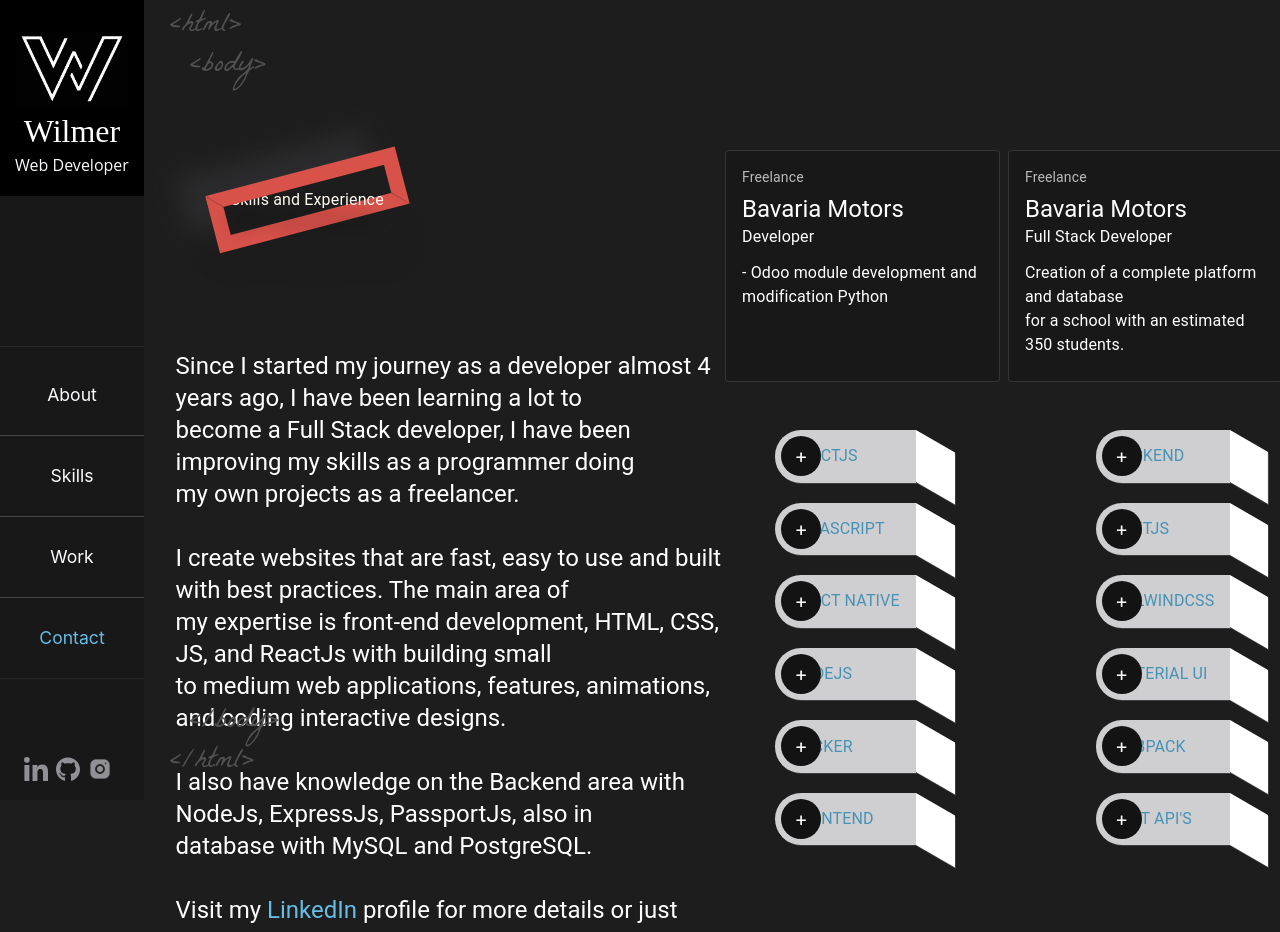
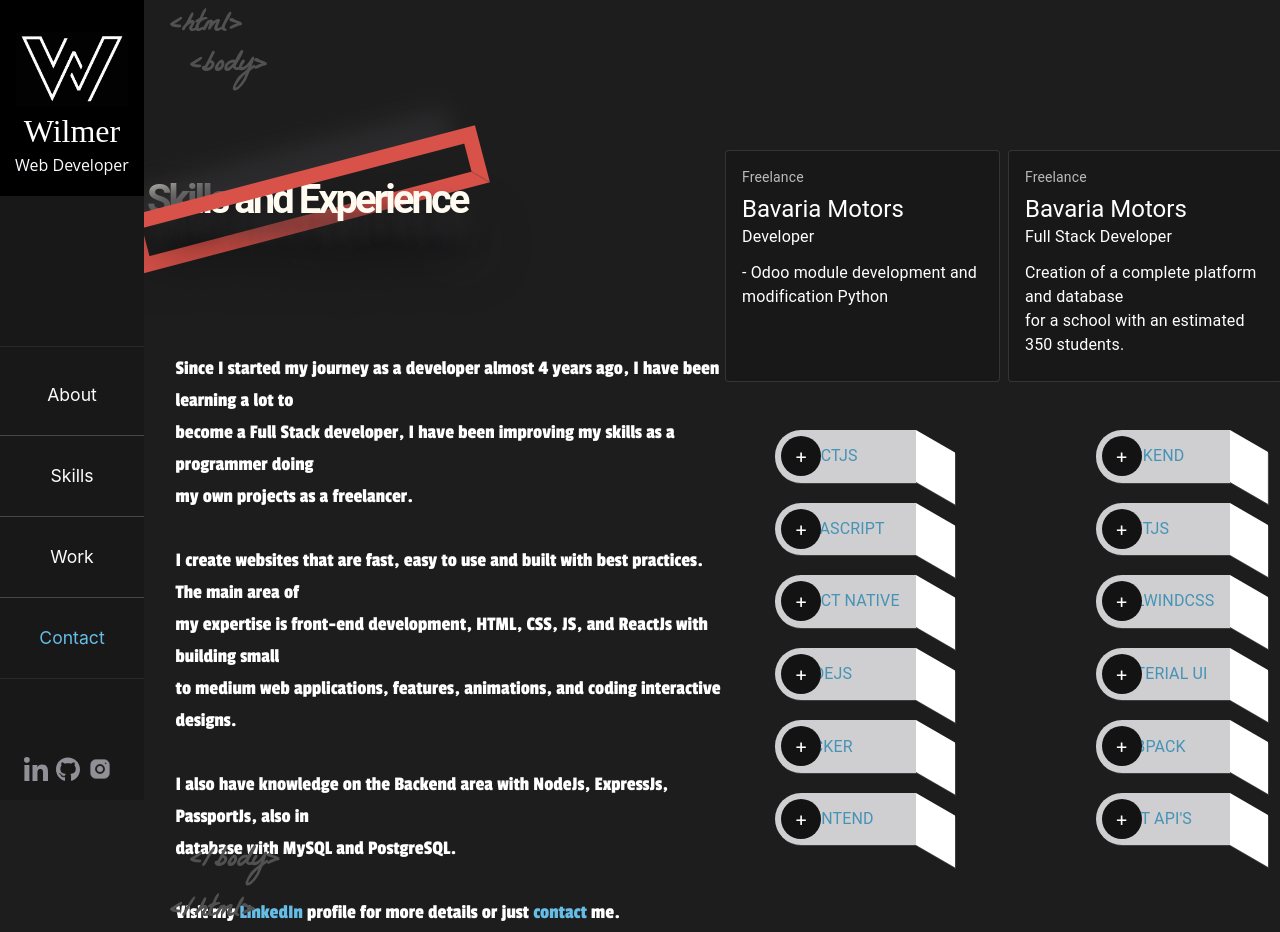
Before and after one commit to Wharem85/portafolio, a Next.js app: page /skills in a window 1280 px wide. Shown: the top 932 px of the page. Built offline with nearby package versions, Linux system fonts and the light colour scheme.

Commit message:
fixed de estilos en la pagina de skills

```diff
--- a/src/assets/styles/About.module.scss
+++ b/src/assets/styles/About.module.scss
@@ -14,6 +14,7 @@
 	position: absolute;
 	margin-left: 170px;
 	margin-top: -290px;
+	font-weight: 600;
 }
 
 .Aboutme::after {
@@ -24,6 +25,7 @@
 	position: absolute;
 	margin-top: -50px;
 	margin-left: 170px;
+	font-weight: 600;
 }
 
 .aboutme::before {
@@ -34,6 +36,7 @@
 	position: absolute;
 	margin-left: 190px;
 	margin-top: -260px;
+	font-weight: 600;
 }
 
 .aboutme::after {
@@ -44,6 +47,7 @@
 	position: absolute;
 	margin-top: -90px;
 	margin-left: 190px;
+	font-weight: 600;
 }
 
 .content {
@@ -62,6 +66,7 @@
 	font-size: 1.8rem;
 	position: absolute;
 	margin-top: -3rem;
+	font-weight: 600;
 }
 
 .about-text::after {
@@ -71,11 +76,15 @@
 	font-size: 1.8rem;
 	position: absolute;
 	margin-left: 0;
+	font-weight: 600;
 }
 
 .text {
+	color: $--white;
+}
+
+.span {
   font-family: $--font-family;
-	color: $--white;
 }
 
 .About {
@@ -90,6 +99,7 @@
 	position: absolute;
 	margin-left: 50px;
 	margin-top: -190px;
+	font-weight: 600;
 }
 
 .About::after {
@@ -100,6 +110,7 @@
 	position: absolute;
 	margin-top: -4.5rem;
 	margin-left: 50px;
+	font-weight: 600;
 }
 
 .header{
--- a/src/assets/styles/Skill.module.scss
+++ b/src/assets/styles/Skill.module.scss
@@ -8,6 +8,7 @@
 	position: absolute;
 	left: 170px;
 	top: 0;
+	font-weight: 600;
 }
 
 .Skill::after {
@@ -16,8 +17,9 @@
 	color: $--text-etiqueta;
 	font-size: 1.8rem;
 	position: absolute;
-	top: 92%;
+	top: 885px;
 	left: 170px;
+	font-weight: 600;
 }
 
 .skill::before {
@@ -28,6 +30,7 @@
 	position: absolute;
 	left: 190px;
 	top: 40px;
+	font-weight: 600;
 }
 
 .skill::after {
@@ -36,8 +39,9 @@
 	color: $--text-etiqueta;
 	font-size: 1.8rem;
 	position: absolute;
-	top: 87%;
+	top: 835px;
 	left: 190px;
+	font-weight: 600;
 }
 
 .skillContent {
@@ -48,15 +52,19 @@
 .title {
   color: #fffbf1;
   text-shadow: 0 20px 25px #2e2e31, 0 40px 60px #2e2e31;
-  font-size: 40px;
-  font-weight: bold;
   text-decoration: none;
-  letter-spacing: -3px;
   margin: 0;
   position: absolute;
   top: 25%;
   left: 24%;
   transform: translateX(-50%) translateY(-50%);
+	font-size: 40px;
+}
+
+.spanTitle {
+  font-size: 40px;
+  font-weight: bold;
+  letter-spacing: -3px;
 }
 
 .title::before,
@@ -117,10 +125,13 @@
 }
 
 .textSkill {
+	color: $--white;
+	transform: translateX(1%) translateY(0%);
+}
+
+.span {
 	font-family: $--font-family;
-	color: $--white;
 	font-size: 20px;
-	transform: translateX(1%) translateY(0%);
 }
 
 .link {
--- a/src/containers/SkillText.jsx
+++ b/src/containers/SkillText.jsx
@@ -8,23 +8,23 @@ const SkillText = () => {
 		<Box className={styles.SkillText}>
 			<Box className={styles['content-title']}>
 				<Typography className={styles.title}>
-					<span>Skills and Experience</span>
+					<span className={styles.spanTitle}>Skills and Experience</span>
 				</Typography>
 			</Box>
 			<Box className={styles['content-text']}>
 				<Typography className={styles.textSkill} variant="h5" gutterBottom>
-					<span>Since I started my journey as a developer almost 4 years ago, I have been learning a lot to </span><br className={styles.space} />
-					<span>become a Full Stack developer, I have been improving my skills as a programmer doing </span><br className={styles.space}/>
-					<span>my own projects as a freelancer.</span><br />
+					<span className={styles.span}>Since I started my journey as a developer almost 4 years ago, I have been learning a lot to </span><br className={styles.space} />
+					<span className={styles.span}>become a Full Stack developer, I have been improving my skills as a programmer doing </span><br className={styles.space}/>
+					<span className={styles.span}>my own projects as a freelancer.</span><br />
 					<br />
-					<span>I create websites that are fast, easy to use and built with best practices. The main area of </span><br className={styles.space}/>
-					<span>my expertise is front-end development, HTML, CSS, JS, and ReactJs with building small </span><br className={styles.space}/>
-					<span>to medium web applications, features, animations, and coding interactive designs.</span><br />
+					<span className={styles.span}>I create websites that are fast, easy to use and built with best practices. The main area of </span><br className={styles.space}/>
+					<span className={styles.span}>my expertise is front-end development, HTML, CSS, JS, and ReactJs with building small </span><br className={styles.space}/>
+					<span className={styles.span}>to medium web applications, features, animations, and coding interactive designs.</span><br />
 					<br />
-					<span>I also have knowledge on the Backend area with NodeJs, ExpressJs, PassportJs, also in </span><br className={styles.space}/>
-					<span>database with MySQL and PostgreSQL.</span><br />
+					<span className={styles.span}>I also have knowledge on the Backend area with NodeJs, ExpressJs, PassportJs, also in </span><br className={styles.space}/>
+					<span className={styles.span}>database with MySQL and PostgreSQL.</span><br />
 					<br />
-					<span>
+					<span className={styles.span}>
 						Visit my <a className={styles.link} rel="Linkedin" href="https://linkedin.com/in/wmonterrozo" target="_blank">
 								LinkedIn
 							</a> profile for more details or just <Link className={styles.link} rel="contact" href="/contact">
```
Also changed, not shown: src/containers/About.jsx (+11 -11 lines).
